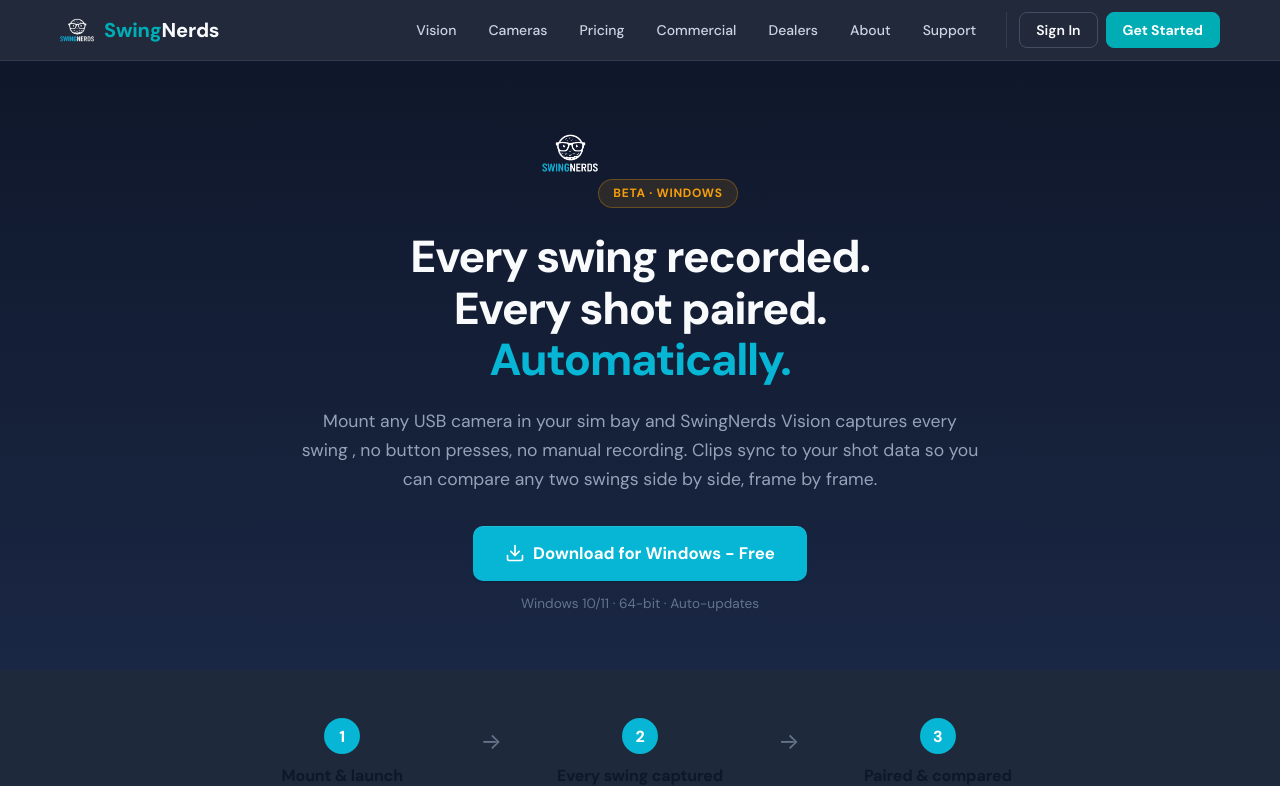
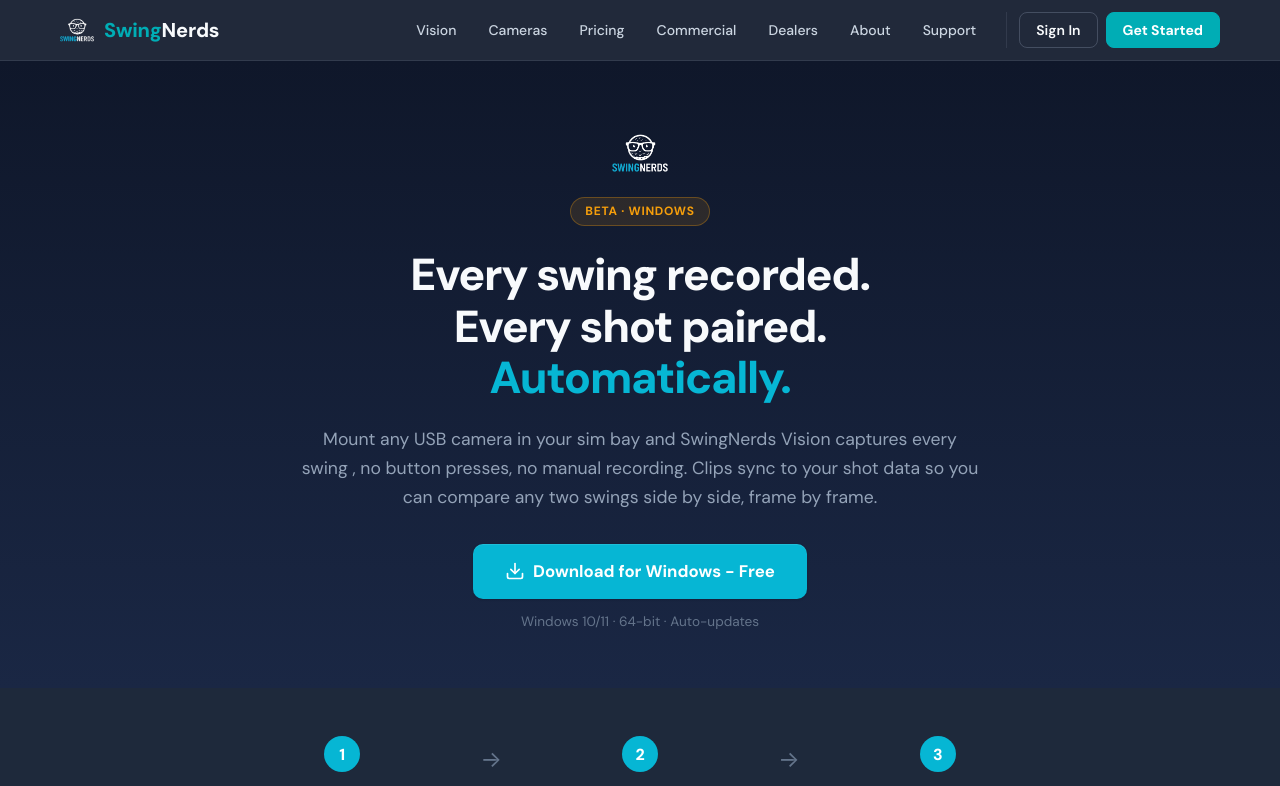
Before and after one commit to jbeacham/SwingNerds-marketing, a Vue app: page /get-started in a window 1280 px wide. Shown: the top 786 px of the page. Built offline with nearby package versions, Linux system fonts and the light colour scheme; no server answers.

Commit message:
getstarted page fix

```diff
--- a/src/views/GetStartedPage.vue
+++ b/src/views/GetStartedPage.vue
@@ -229,9 +229,17 @@
   margin: 0 auto;
 }
 .hero-logo {
+  /* `display: block` + auto horizontal margins replaces the default inline
+     positioning of <img>. With default inline, the logo sits on a text baseline
+     inside the hero's `text-align: center` box — any trailing whitespace in the
+     template (newlines, indentation before the next element) contributes a
+     whitespace text node that shifts the centered line horizontally by a few
+     pixels. Block + margin:auto makes the logo independent of surrounding
+     inline content, so it's dead-centered regardless of markup formatting. */
+  display: block;
   width: 56px;
   height: 56px;
-  margin-bottom: 16px;
+  margin: 0 auto 16px;
 }
 .alpha-pill {
   display: inline-block;
```
